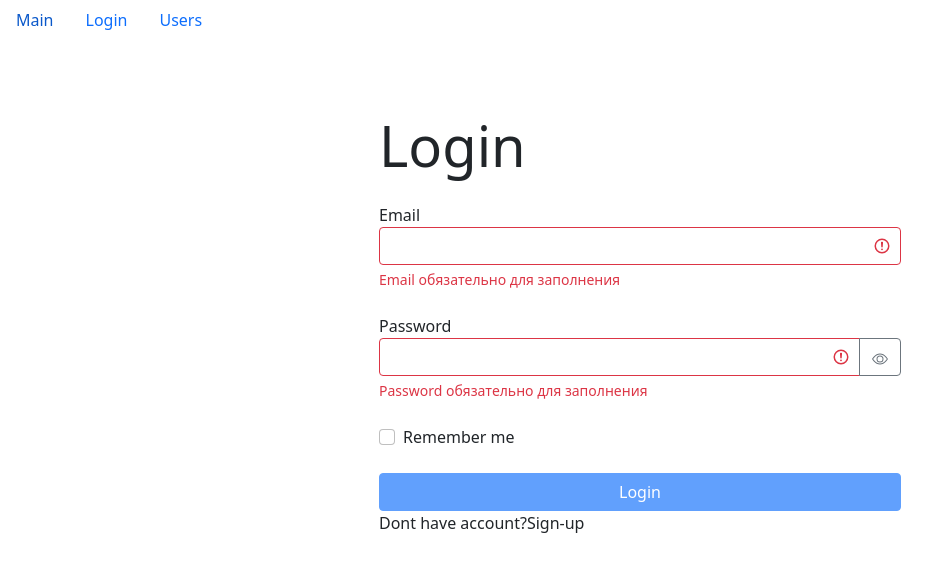
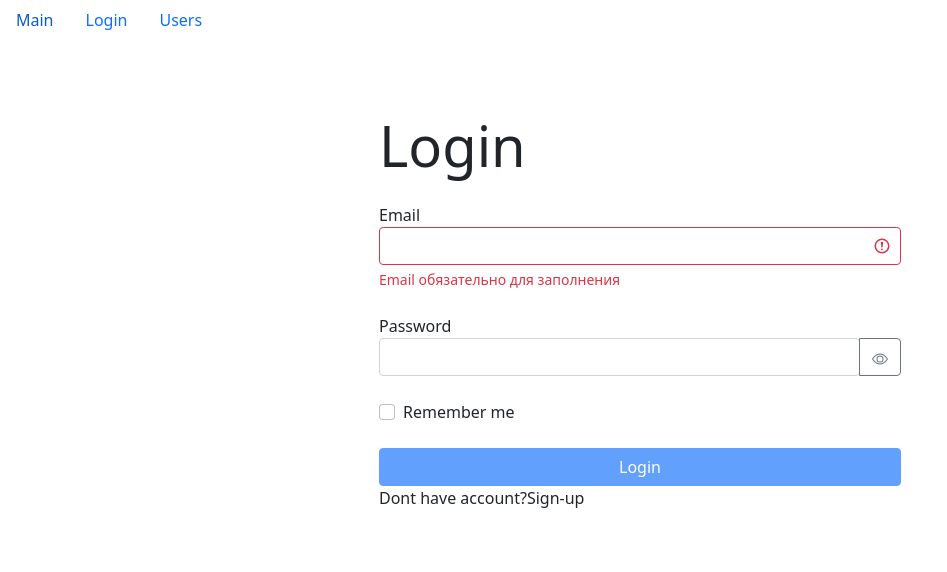
Before and after one commit to Kutsuruk/users-info-app, a React (Create React App) app: page /login/1 in a window 1280 px wide. Shown: the top 572 px of the page, without its empty margins (0-947 px from the left). Built offline with nearby package versions, Linux system fonts and the light colour scheme.

Commit message:
Use yup for validate out fields of LoginForm component.

```diff
--- a/package.json
+++ b/package.json
@@ -14,7 +14,8 @@
     "react-router-dom": "^5.3.0",
     "react-scripts": "5.0.1",
     "react-select": "^5.7.0",
-    "web-vitals": "^2.1.4"
+    "web-vitals": "^2.1.4",
+    "yup": "^1.0.0"
   },
   "scripts": {
     "start": "react-scripts start",
--- a/src/components/ui/LoginForm.jsx
+++ b/src/components/ui/LoginForm.jsx
@@ -1,7 +1,8 @@
 import {useEffect, useState} from "react"
-import {validator} from "../../utils/validator"
+// import {validator} from "../../utils/validator"
 import TextField from "../common/form/TextField"
-import CheckBoxField from "../common/form/CheckBoxField";
+import CheckBoxField from "../common/form/CheckBoxField"
+import * as yup from 'yup'
 
 const LoginForm = () => {
     const [data, setData] = useState({
@@ -10,6 +11,46 @@ const LoginForm = () => {
         stayOn: false,
     })
     const [errors, setErrors] = useState({})
+
+    const isValid = Object.keys(errors).length === 0
+
+    // const validatorConfig = {
+    //     email: {
+    //         isRequired: {
+    //             message: 'Email обязательно для заполнения'
+    //         },
+    //         isEmail: {
+    //             message: 'Email введен некорректно'
+    //         }
+    //     },
+    //     password: {
+    //         isRequired: {
+    //             message: 'Password обязательно для заполнения'
+    //         },
+    //         isCapitalistSymbol: {
+    //             message: 'Password должен содержать заглавную букву'
+    //         },
+    //         isContainDigit: {
+    //             message: 'Password должен содержать хотя бы одно число'
+    //         },
+    //         isMin: {
+    //             message: 'Password должен содержать минимум 8 символов'
+    //         }
+    //     },
+    // }
+
+    let validateSchema = yup.object().shape({
+        password: yup.string()
+            .required('Password обязательно для заполнения')
+            .matches(/^(?=.*[A-Z])/, 'Password должен содержать заглавную букву')
+            .matches(/(?=.*[0-9])/, 'Password должен содержать хотя бы одно число')
+            .matches(/(?=.*[!@$%^&*])/, 'Password должен содержать один из символов !@$%^&*')
+            .matches(/(?=.{8,})/, 'Password должен содержать минимум 8 символов'),
+        email: yup.string()
+            .required('Email обязательно для заполнения')
+            .email('Email введен некорректно'),
+
+    })
 
     const handleChange = (target) => {
         setData((prevState) => ({
@@ -26,37 +67,13 @@ const LoginForm = () => {
     }
 
     const validate = () => {
-        const errors = validator(data, validatorConfig)
+        // const errors = validator(data, validatorConfig)
 
-        setErrors(errors)
+        validateSchema.validate(data)
+            .then(() => setErrors({}))
+            .catch((error) => {setErrors({[error.path]: error.message})})
+
         return Object.keys(errors).length === 0
-    }
-
-    const isValid = Object.keys(errors).length === 0
-
-    const validatorConfig = {
-        email: {
-            isRequired: {
-                message: 'Email обязательно для заполнения'
-            },
-            isEmail: {
-                message: 'Email введен некорректно'
-            }
-        },
-        password: {
-            isRequired: {
-                message: 'Password обязательно для заполнения'
-            },
-            isCapitalistSymbol: {
-                message: 'Password должен содержать заглавную букву'
-            },
-            isContainDigit: {
-                message: 'Password должен содержать хотя бы одно число'
-            },
-            isMin: {
-                message: 'Password должен содержать минимум 8 символов'
-            }
-        },
     }
 
 
```
Also changed, not shown: 1 other file (tests, documents, lock files or other folders).
